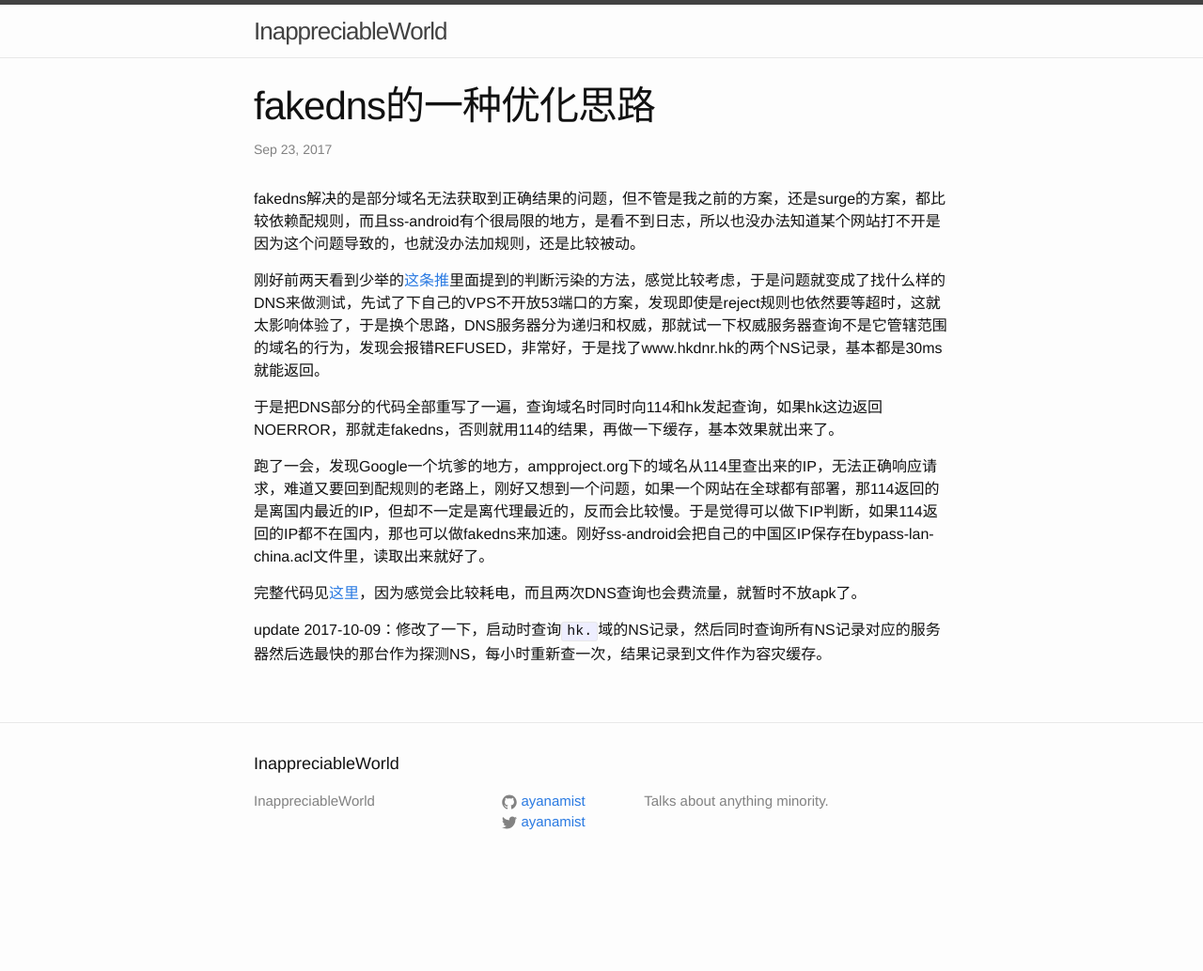
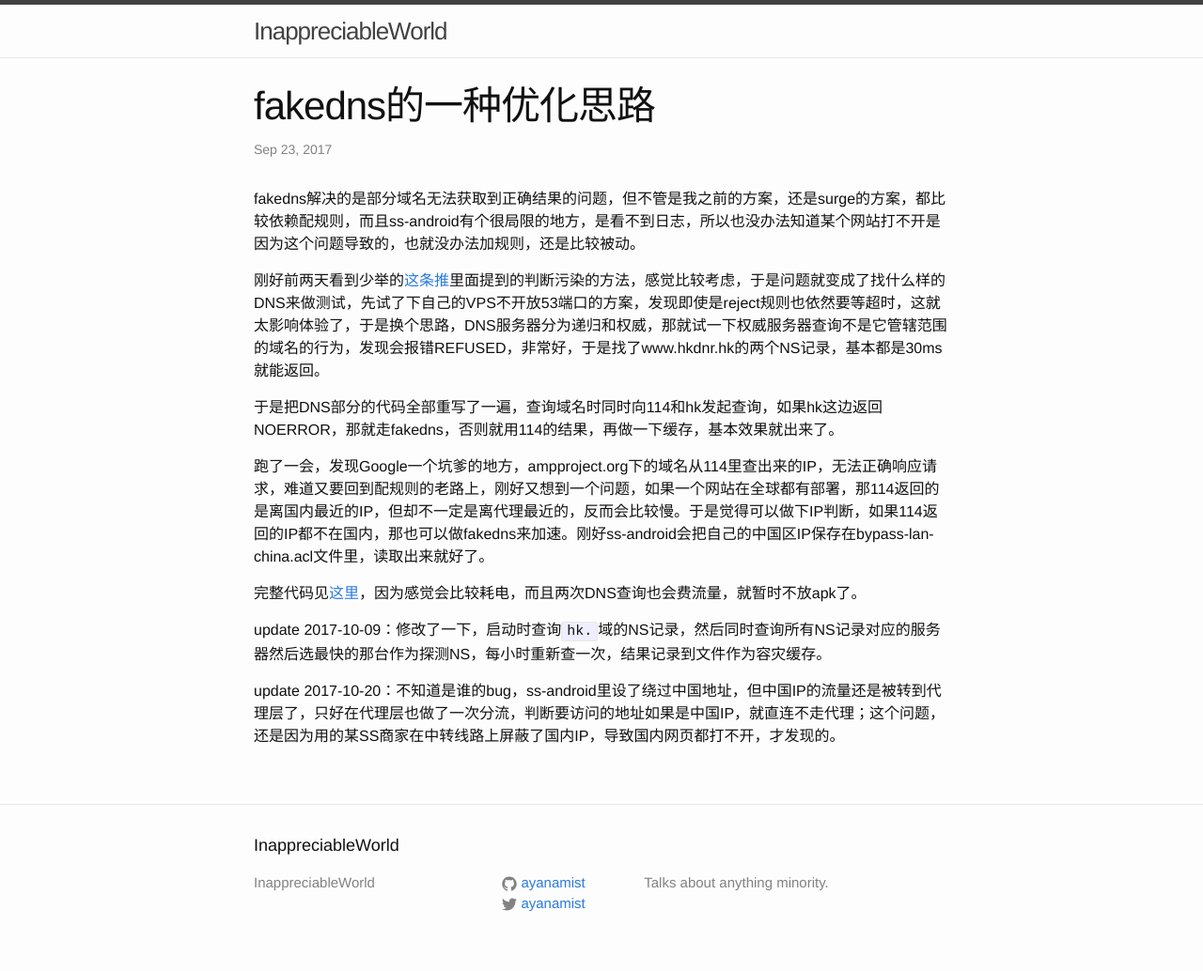
Before and after one commit to ayanamist/ayanamist.github.io, a Jekyll site: the page built from _posts/2017-09-23-fakedns2.md, in a window 1280 px wide. Shown: the whole page at 94% size. Built offline with Jekyll 4.4.1, drawn with Linux system fonts in a browser that asks for light colours; before the commit the page ends 947 px from its top, so only the background shows below that.

Commit message:
Update 2017-09-23-fakedns2.md

```diff
--- a/_posts/2017-09-23-fakedns2.md
+++ b/_posts/2017-09-23-fakedns2.md
@@ -14,3 +14,5 @@ fakedns解决的是部分域名无法获取到正确结果的问题，但不管
 完整代码见[这里](https://github.com/ayanamist/go-shadowsocks2/tree/fakedns2)，因为感觉会比较耗电，而且两次DNS查询也会费流量，就暂时不放apk了。
 
 update 2017-10-09：修改了一下，启动时查询`hk.`域的NS记录，然后同时查询所有NS记录对应的服务器然后选最快的那台作为探测NS，每小时重新查一次，结果记录到文件作为容灾缓存。
+
+update 2017-10-20：不知道是谁的bug，ss-android里设了绕过中国地址，但中国IP的流量还是被转到代理层了，只好在代理层也做了一次分流，判断要访问的地址如果是中国IP，就直连不走代理；这个问题，还是因为用的某SS商家在中转线路上屏蔽了国内IP，导致国内网页都打不开，才发现的。
```
